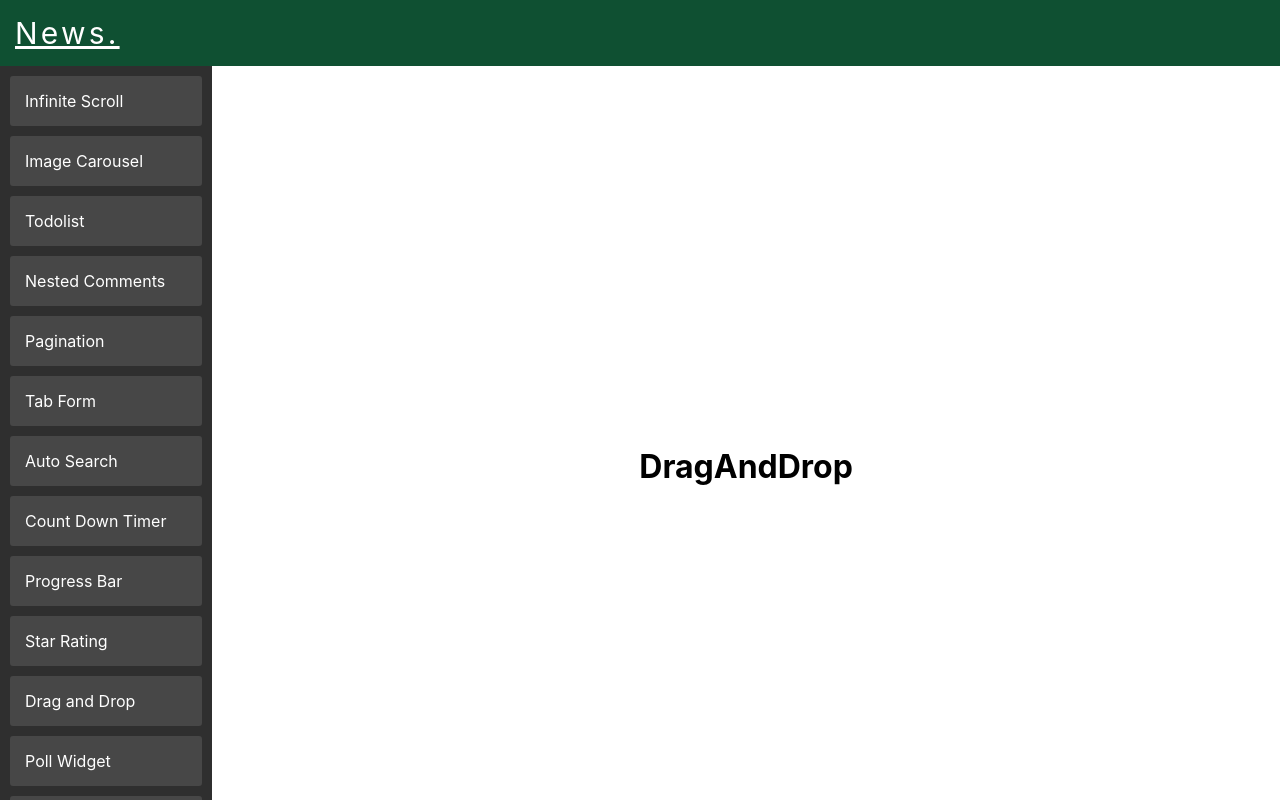
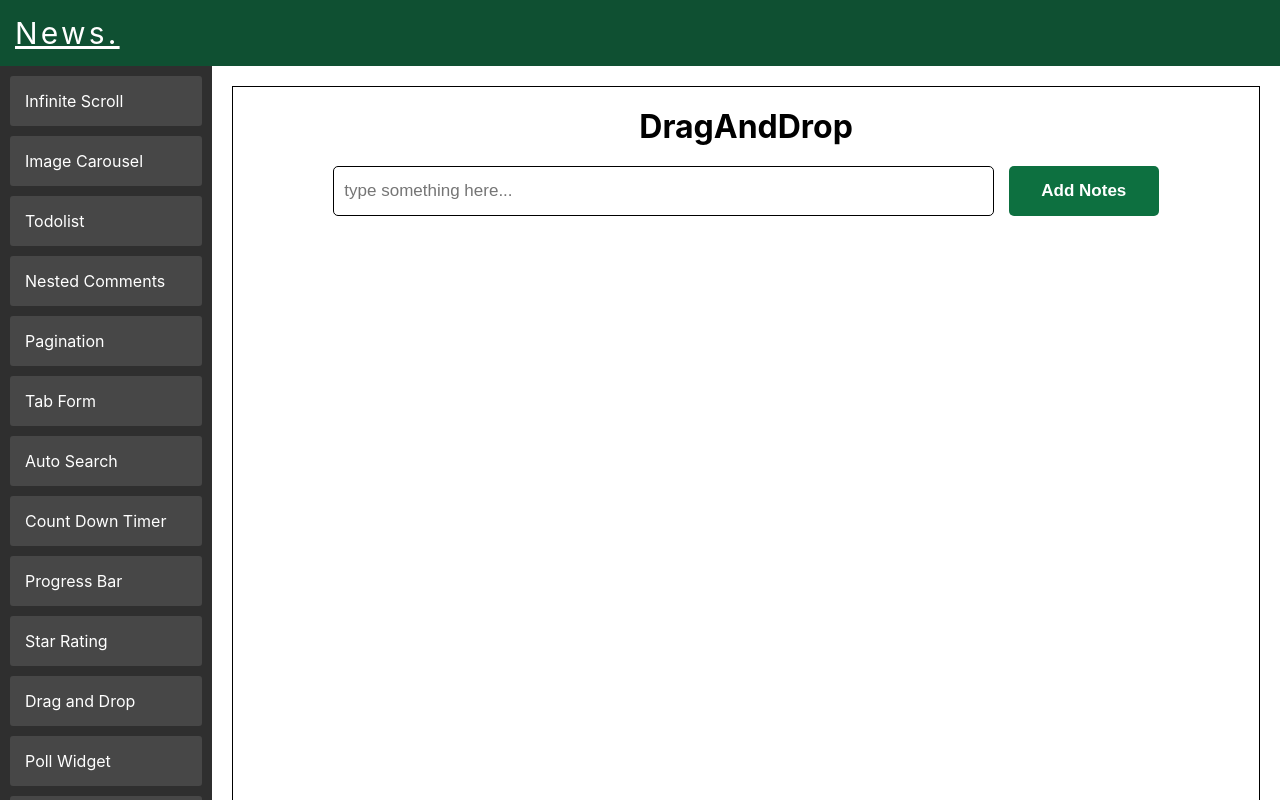
Before and after one commit to kavita1666/react-mini-projects-mcr, a React (Create React App) app: page /dragAndDrop in a window 1280 px wide. Built offline with nearby package versions, Linux system fonts and the light colour scheme.

Commit message:
started with drag-drop

```diff
--- a/src/components/DragAndDrop/DragAndDrop.css
+++ b/src/components/DragAndDrop/DragAndDrop.css
@@ -0,0 +1,55 @@
+
+.drag-drop-container{
+    width: 100%;
+    height: 100%;
+    display: flex;
+    flex-direction: column;
+    align-items: center;
+    padding: 20px;
+    border: 1px solid black;
+
+}
+.input-sticky-notes{
+    width: 100%;
+    height: 7%;
+    display: flex;
+    justify-content: center;
+    margin: 20px 0;
+}
+.input-fields{
+    width: 67%;
+    padding: 15px 10px;
+    border: 1px solid black;
+    border-radius: 5px;
+    font-size: 17px;
+    outline: none;
+    margin-right: 15px;
+}
+.add-button{
+    width: 150px;
+    padding: 15px 10px;
+    border: none;
+    border-radius: 5px;
+    font-size: 17px;
+    outline: none;
+    background-color: #0d7040;
+    font-weight: 700;
+    cursor: pointer;
+    color: white;
+}
+.notes-container{
+    width: 100%;
+    height: 80%;
+    position: relative;
+}
+.sticky-note{
+    width: 300px;
+    height: 100px;
+    background-color: #f5e2a0;
+    border-radius: 7px;
+    box-shadow: 10px 10px 10px 0 rgba(0,0, 0 , 0.2);
+    margin: 10px;
+    padding: 15px;
+    cursor: move;
+    position: absolute;
+}
--- a/src/components/DragAndDrop/DragAndDrop.js
+++ b/src/components/DragAndDrop/DragAndDrop.js
@@ -1,10 +1,82 @@
-import React from "react";
+import React, { useEffect, useState } from "react";
 import "./DragAndDrop.css";
 
+// const defaultNotes = [
+//   {
+//     id: 1,
+//     text: "sticky note 1",
+//   },
+//   {
+//     id: 2,
+//     text: "sticky note 2",
+//   },
+// ];
+
 export const DragAndDrop = () => {
+  const [stickyNotes, setStickyNotes] = useState([]);
+  const [inputValue, setInputValue] = useState("");
+
+  const getLocation = () => {
+    const maxX = window.innerWidth - 400;
+    const maxY = window.innerHeight - 400;
+    return {
+      x: Math.floor(Math.random() * maxX),
+      y: Math.floor(Math.random() * maxY),
+    };
+  };
+
+  const handleAddNotes = () => {
+    if (inputValue.trim() !== "") {
+      const position = getLocation();
+      const newNote = {
+        id: Date.now(),
+        text: inputValue,
+        position,
+      };
+      setStickyNotes([...stickyNotes, newNote]);
+      localStorage.setItem("stickyNotes", JSON.stringify([...stickyNotes, newNote]));
+      setInputValue("");
+    }
+  };
+
+  useEffect(() => {
+    const storedNotes = JSON.parse(localStorage.getItem("stickyNotes"));
+    if (storedNotes) {
+      setStickyNotes(storedNotes);
+    }
+  }, []); // Empty dependency array ensures this runs once
+
+  // useEffect(() => {
+  //   const storedNotes = JSON.parse(localStorage.getItem("stickyNotes")) || [];
+  //   const updatedNotes = stickyNotes.map((note) => {
+  //     const findNote = storedNotes.find((stored) => stored.id === note.id);
+  //     return findNote ? { ...note, position: findNote.position } : note;
+  //   });
+  //   setStickyNotes(updatedNotes);
+  //   localStorage.setItem("stickyNotes", JSON.stringify(updatedNotes));
+  // }, [stickyNotes.length]);
+
+  console.log(stickyNotes);
+
   return (
-    <div className="dragAndDrop">
+    <div className="drag-drop-container">
       <h1>DragAndDrop</h1>
+      <div className="input-sticky-notes">
+        <input placeholder="type something here..." className="input-fields" type="text" value={inputValue} onChange={(e) => setInputValue(e.target.value)} />
+        <button className="add-button" onClick={handleAddNotes}>
+          Add Notes
+        </button>
+      </div>
+      <div className="notes-container">
+        {stickyNotes &&
+          stickyNotes.map((item, index) => {
+            return (
+              <div key={index} className="sticky-note" style={{ position: "absolute", top: `${item.position?.y}px`, left: `${item.position?.x}px` }}>
+                {item.text}
+              </div>
+            );
+          })}
+      </div>
     </div>
   );
 };
```
